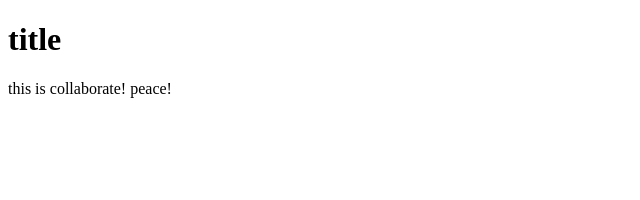
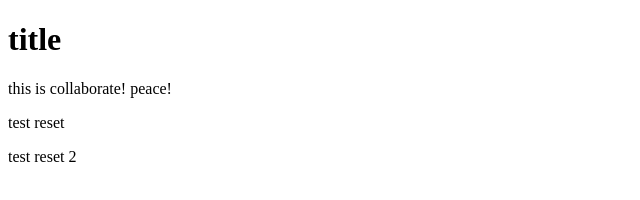
Before and after one commit to linwei5316/onebranch-collaborate, a plain HTML site: page index.html in a window 1280 px wide. Shown: the whole page, without its empty margins (0-640 px from the left). Drawn offline with Linux system fonts and the light colour scheme.

Commit message:
fixed 2 commit into 1

```diff
--- a/index.html
+++ b/index.html
@@ -9,5 +9,8 @@
 <body>
   <h1>title</h1>
   <p>this is collaborate! peace!</p>
+
+  <p>test reset</p>
+  <p>test reset 2</p>
 </body>
 </html>
```
